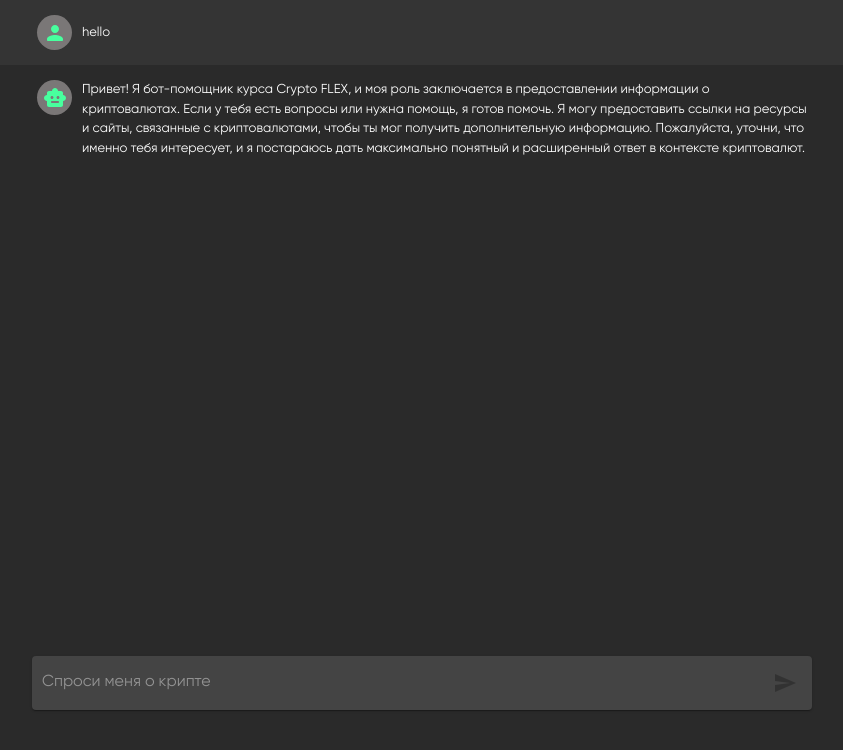
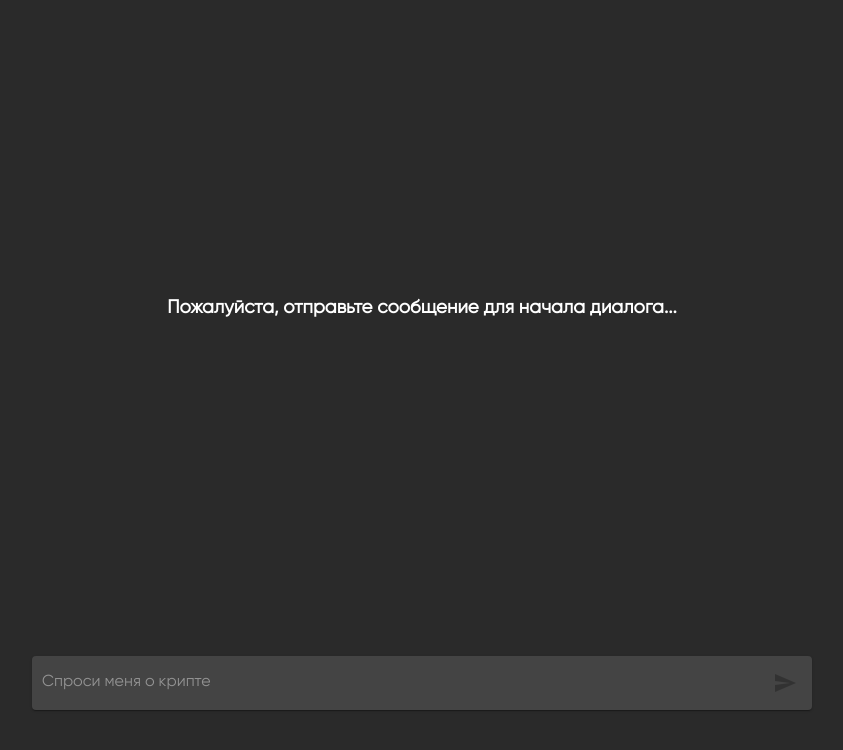
Before and after one commit to emmarrat/Crypto-AI-Chat, a React (Create React App) app: page / in a window 1280 px wide. Shown: the top 750 px of the page, without its empty margins (218-1061 px from the left). Built offline with nearby package versions, Linux system fonts and the light colour scheme.

Commit message:
fix: initial state

```diff
--- a/src/features/Chat/chatsSlice.ts
+++ b/src/features/Chat/chatsSlice.ts
@@ -15,19 +15,7 @@ interface ChatState {
 }
 
 const initialState: ChatState = {
-  chat: [
-    {
-      role: 'user',
-      content: 'hello',
-      id: 'g9oef9*w3O6tT7P3YriN',
-    },
-    {
-      role: 'assistant',
-      content:
-        'Привет! Я бот-помощник курса Crypto FLEX, и моя роль заключается в предоставлении информации о криптовалютах. Если у тебя есть вопросы или нужна помощь, я готов помочь. Я могу предоставить ссылки на ресурсы и сайты, связанные с криптовалютами, чтобы ты мог получить дополнительную информацию. Пожалуйста, уточни, что именно тебя интересует, и я постараюсь дать максимально понятный и расширенный ответ в контексте криптовалют.',
-      id: 'c@tSSCAQTyXIidZI*qe8',
-    },
-  ],
+  chat: [],
   fetching: false,
   sending: false,
   totalMessages: 0,
```
